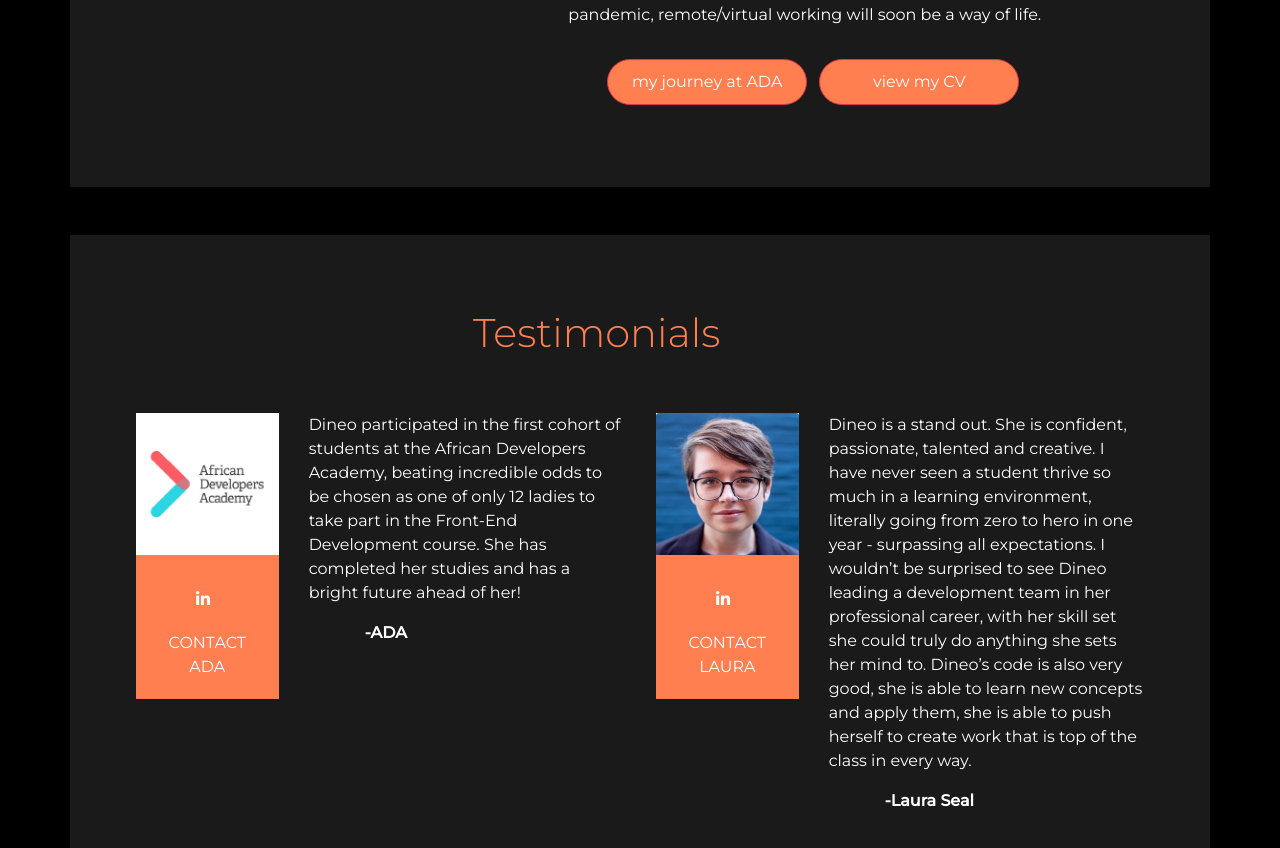
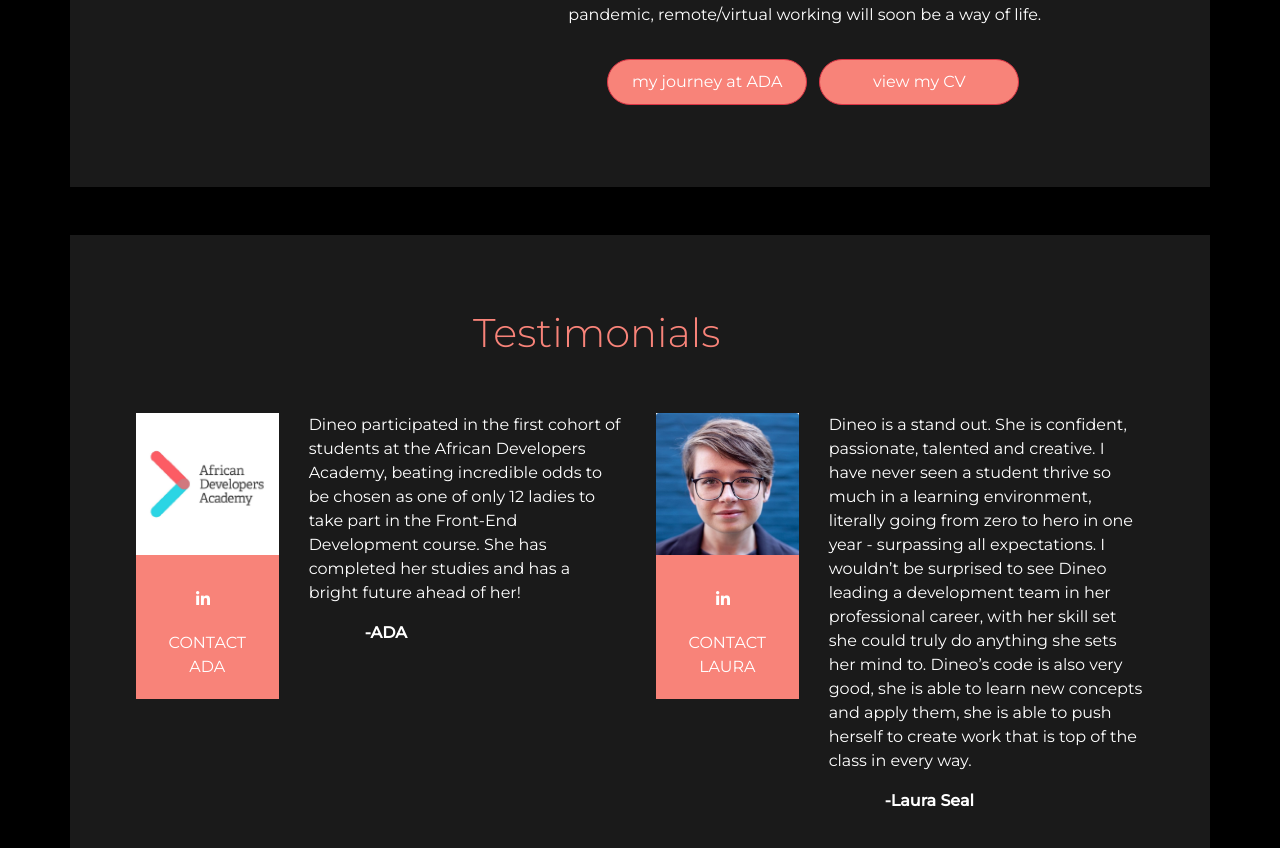
Before and after one commit to DineoM7/Portfolio_Website_Dineo, a plain HTML site: page index.html in a window 1280 px wide. Shown: the part 1589-2437 px from the top of the page. Drawn offline with nearby package versions, Linux system fonts and the light colour scheme.

Commit message:
colour change

```diff
--- a/CSS/stylesheet.css
+++ b/CSS/stylesheet.css
@@ -17,10 +17,10 @@ html{
     background: #1a1a1a!important;
 }
 .bg-danger{
-   background-color: #ff7f50!important;
+   background-color: #f88379!important;
 }
 .text-danger{
-    color:#ff7f50!important;
+    color:#f88379!important;
 }
 .text-dark{
     color:black!important;
@@ -29,7 +29,7 @@ html{
     border-radius: 50px;
     padding: 10px;
     width: 200px;
-    background-color:#ff7f50!important ;
+    background-color:#f88379!important ;
 }
 .desktop-nav a:hover {
 color:white;
@@ -83,7 +83,7 @@ h3{
     fill: none;
 }
 .star-icons{
-    color: #ff7f50;
+    color: #f88379;
 }
 .HI{
     font-size: 8em;
@@ -136,7 +136,7 @@ h3{
     border: 1px solid white;
 }
 .about-text{
-    text-emphasis-color: #ff7f50;
+    text-emphasis-color: #f88379;
 }
 .ada-logo{
     width: 200px;
```
